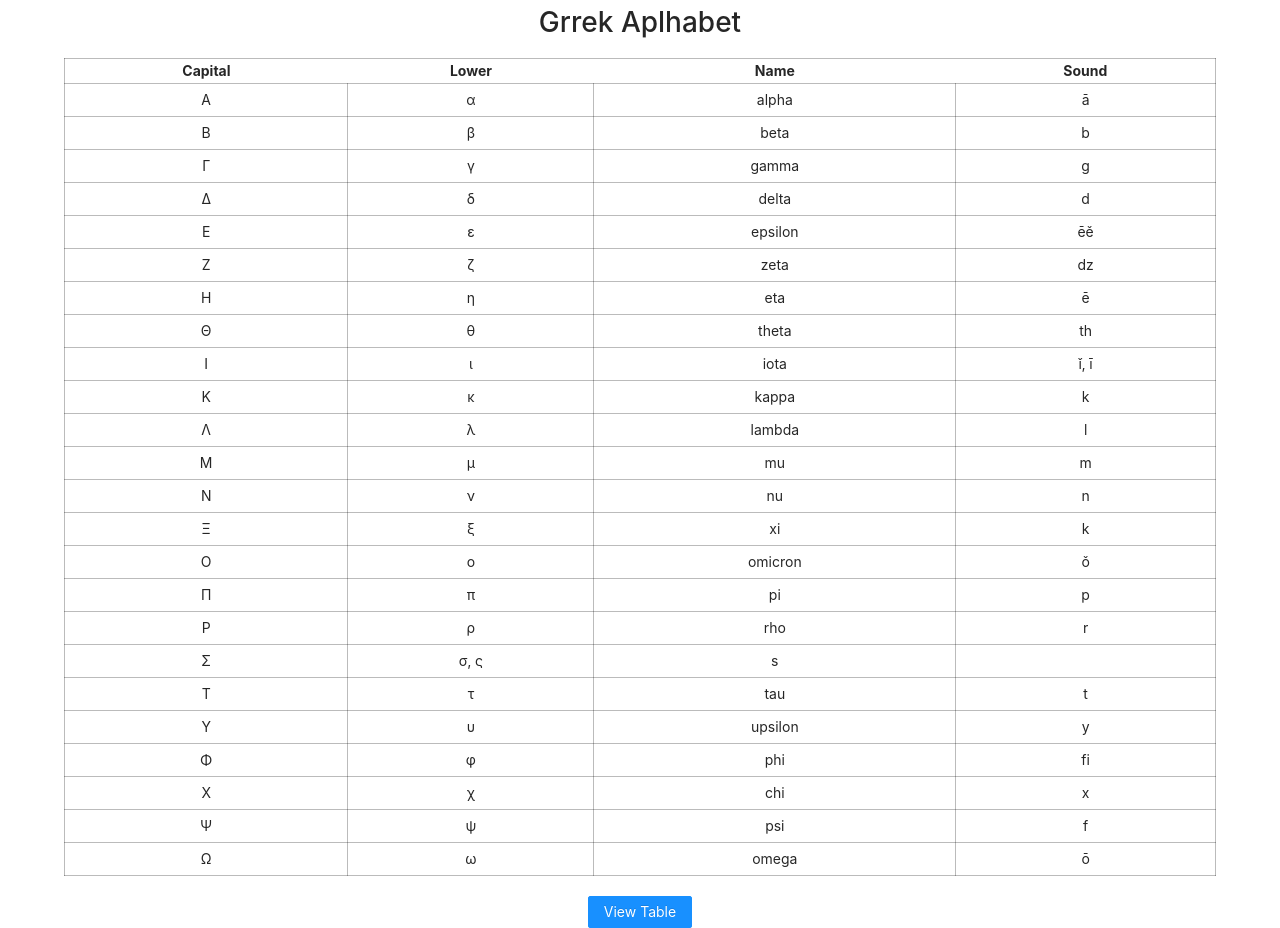
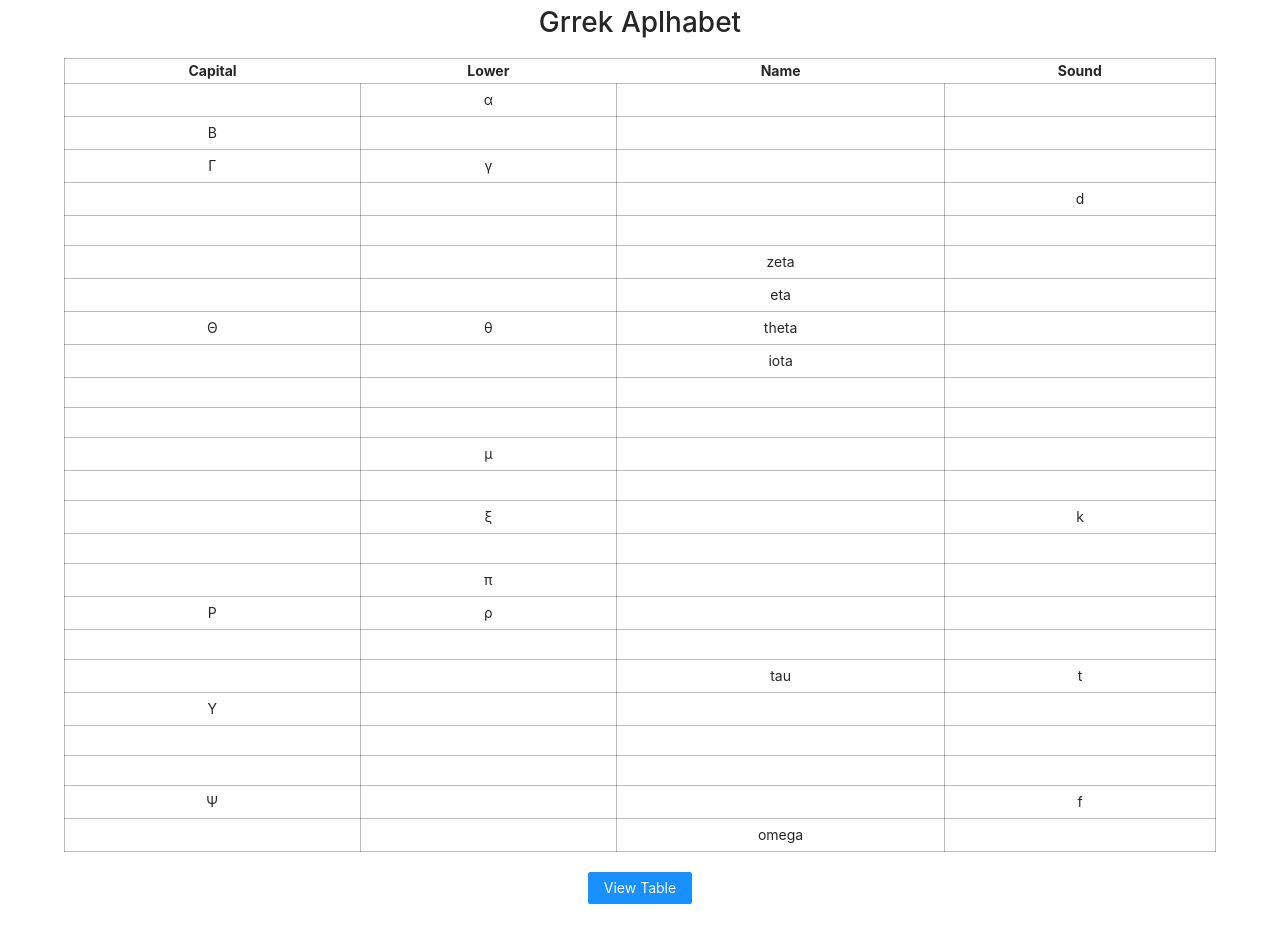
Before and after one commit to JacekRojek/LearningGreek, a React (Create React App) app: page / in a window 1280 px wide. After the commit the page ends 904 px from the top, so only its background shows below. Built offline with nearby package versions, Linux system fonts and the light colour scheme.

Commit message:
table cell clickable

```diff
--- /dev/null
+++ b/src/components/cell.js
@@ -0,0 +1,13 @@
+import _ from "lodash";
+import React, { useState } from "react";
+
+const Cell = ({text, defaultVisibleIndex, index, props}) => {
+  const [isVisible, setIsVisible] = useState(defaultVisibleIndex === index);
+  return (
+    <td onClick={() => setIsVisible(true)} {...props}>
+      {isVisible ? text : ''}
+    </td>
+  );
+}
+
+export default Cell;
--- a/src/components/table.js
+++ b/src/components/table.js
@@ -1,13 +1,14 @@
 import _ from "lodash";
 import React from "react";
 import { useTable } from "react-table";
+import Cell from "./cell";
 
 const DATA = [
-  ["Α", "α", "alpha", "ā", "ǎ"],
+  ["Α", "α", "alpha", "ā, ǎ"],
   ["Β", "β", "beta", "b"],
   ["Γ", "γ", "gamma", "g"],
   ["Δ", "δ", "delta", "d"],
-  ["Ε", "ε", "epsilon", "ēě"],
+  ["Ε", "ε", "epsilon", "ē, ě"],
   ["Ζ", "ζ", "zeta", "dz"],
   ["Η", "η", "eta", "ē"],
   ["Θ", "θ", "theta", "th"],
@@ -63,14 +64,17 @@ const Table = ({isPracticing}) => {
     []
   );
   const getPracticeSet = () => _.shuffle(DATA).map((d) => {
-    const visibleRowIndex = _.random(0,3)
-    console.log(visibleRowIndex)
     return {
-        c1: visibleRowIndex === 0 ? d[0] : '',
-        c2: visibleRowIndex === 1 ? d[1] : '',
-        c3: visibleRowIndex === 2 ? d[2] : '',
-        c4: visibleRowIndex === 3 ? d[3] : '',
+        c1: d[0],
+        c2: d[1],
+        c3: d[2],
+        c4: d[3],
       }})
+
+  const onCellClick = (event, value) => {
+    console.log(value, typeof value)
+    event.target.appendChild(value)
+  }
 
   const data = isPracticing ? getPracticeSet() : fullTable;
   const tableInstance = useTable({ columns, data });
@@ -92,8 +96,17 @@ const Table = ({isPracticing}) => {
           prepareRow(row);
           return (
             <tr {...row.getRowProps()}>
-              {row.cells.map((cell) => {
-                return <td {...cell.getCellProps()}>{cell.render("Cell")}</td>;
+              {row.cells.map((cell, i) => {
+                const visibleRowIndex = _.random(0,3)
+                const text = cell.render("Cell")
+                return (
+                  <Cell
+                    text={text}
+                    defaultVisibleIndex={visibleRowIndex}
+                    index={i}
+                    props={cell.getCellProps()}
+                  />
+                );
               })}
             </tr>
           );
```
